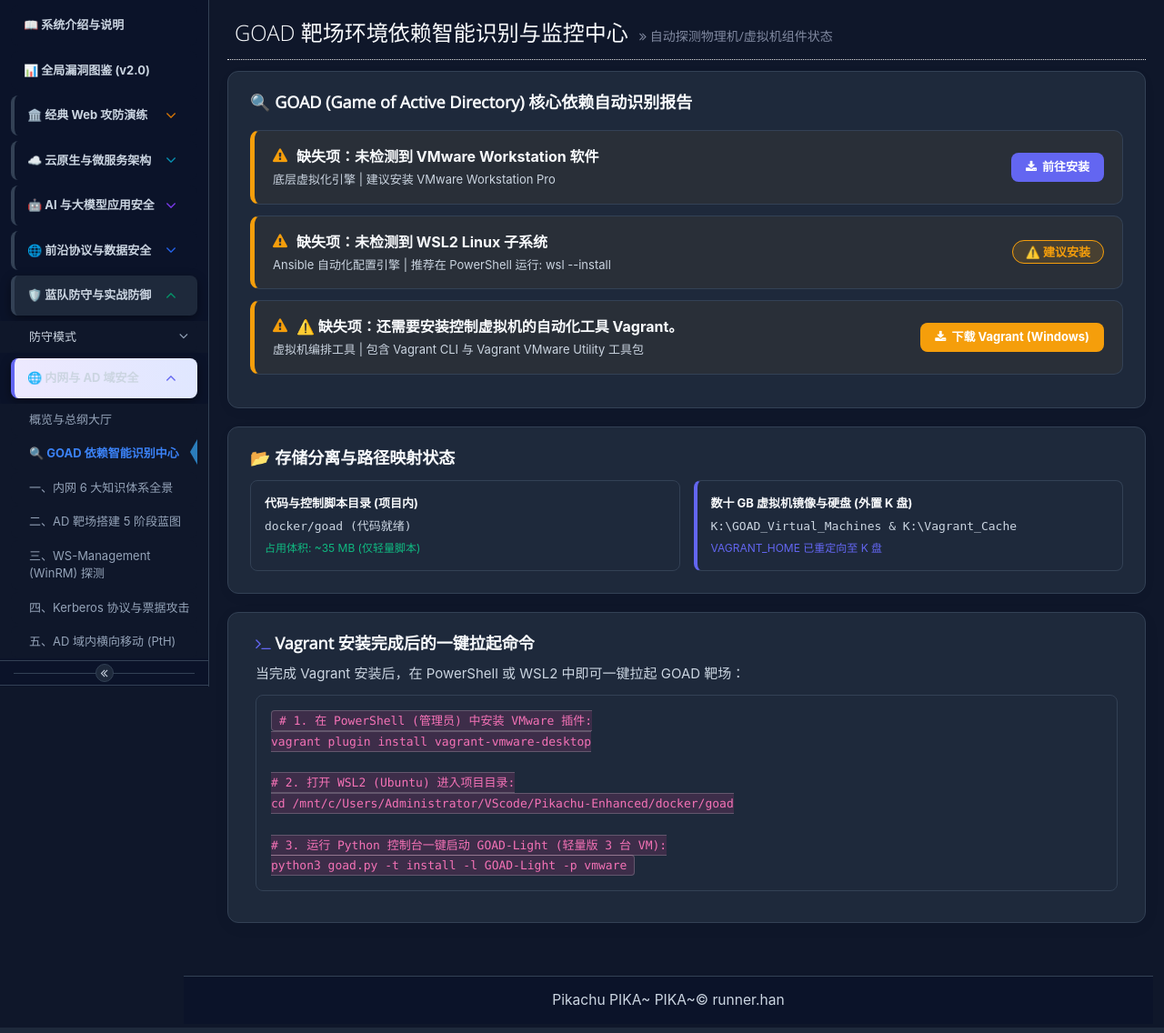
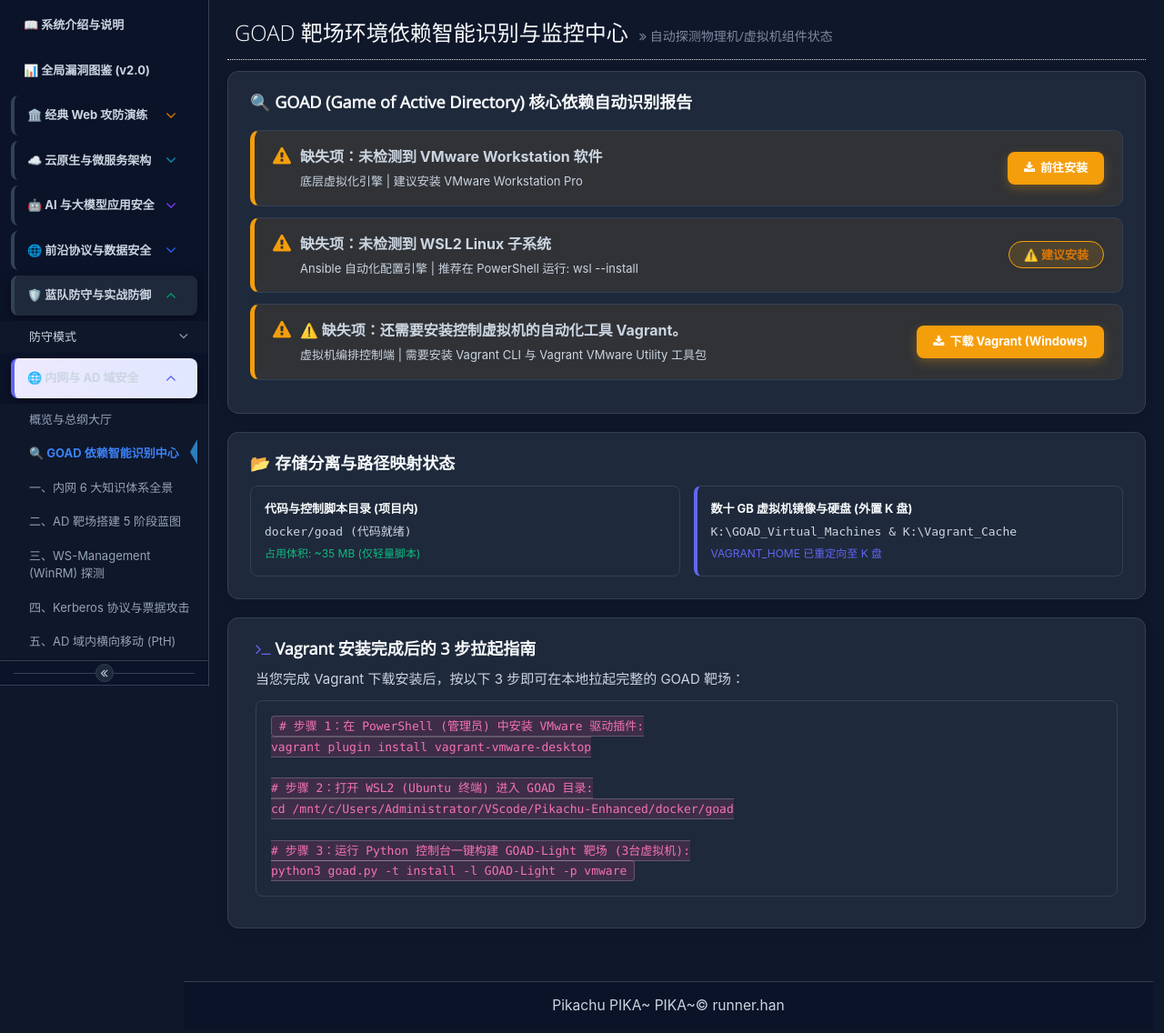
Before and after one commit to IKUN-PEPE/Pikachu-Enhanced, a PHP site: page /pikachu/vul/ad_security/ad_env_check.php in a window 1280 px wide. Shown: the part 46-1182 px from the top of the page at 91% size. Run offline with PHP 8.4, Linux system fonts and the light colour scheme.

Commit message:
fix(ad_security): 优化检测算法，精准识别 VMware Workstation 与 WSL2 已安装状态，突出 Vagrant 缺失安装指引

```diff
--- a/vul/ad_security/ad_env_check.php
+++ b/vul/ad_security/ad_env_check.php
@@ -11,61 +11,115 @@ $ACTIVE[237] = 'active';
 $PIKA_ROOT_DIR = "../../";
 include_once $PIKA_ROOT_DIR . 'header.php';
 
+// =========================================================================
+// ROBUST ENVIRONMENT DETECTION ALGORITHM (Compatible with 32-bit & 64-bit PHP)
+// =========================================================================
+
 // 1. Detect VMware Workstation
 $vmware_installed = false;
 $vmware_path = "";
-$possible_vmware_paths = [
+$possible_vmware_files = [
+    "C:\\Program Files (x86)\\VMware\\VMware Workstation\\vmware.exe",
     "C:\\Program Files (x86)\\VMware\\VMware Workstation\\vmrun.exe",
+    "C:\\Program Files\\VMware\\VMware Workstation\\vmware.exe",
     "C:\\Program Files\\VMware\\VMware Workstation\\vmrun.exe"
 ];
-foreach ($possible_vmware_paths as $p) {
-    if (file_exists($p)) {
+foreach ($possible_vmware_files as $f) {
+    if (@file_exists($f)) {
         $vmware_installed = true;
-        $vmware_path = $p;
+        $vmware_path = $f;
         break;
     }
 }
-if (!$vmware_installed && strpos(strtolower(PHP_OS), 'win') !== false) {
-    // Fallback exec check
-    @exec("where vmrun", $out, $ret);
-    if ($ret === 0 && !empty($out)) {
+if (!$vmware_installed) {
+    // Registry query fallbacks
+    @exec('reg query "HKLM\\SOFTWARE\\WOW6432Node\\VMware, Inc.\\VMware Workstation" /v InstallPath 2>&1', $out_reg1, $ret_reg1);
+    if ($ret_reg1 === 0 && !empty($out_reg1)) {
+        foreach ($out_reg1 as $line) {
+            if (strpos($line, 'InstallPath') !== false) {
+                $vmware_installed = true;
+                $vmware_path = trim(substr($line, strpos($line, 'REG_SZ') + 6)) . "vmware.exe";
+                break;
+            }
+        }
+    }
+}
+if (!$vmware_installed) {
+    @exec('reg query "HKLM\\SOFTWARE\\VMware, Inc.\\VMware Workstation" /v InstallPath 2>&1', $out_reg2, $ret_reg2);
+    if ($ret_reg2 === 0 && !empty($out_reg2)) {
+        foreach ($out_reg2 as $line) {
+            if (strpos($line, 'InstallPath') !== false) {
+                $vmware_installed = true;
+                $vmware_path = trim(substr($line, strpos($line, 'REG_SZ') + 6)) . "vmware.exe";
+                break;
+            }
+        }
+    }
+}
+if (!$vmware_installed) {
+    @exec('sc query "VMAuthdService" 2>&1', $out_sc, $ret_sc);
+    if ($ret_sc === 0) {
         $vmware_installed = true;
-        $vmware_path = $out[0];
+        $vmware_path = "Windows 服务: VMAuthdService (VMware Workstation)";
     }
 }
 
-// 2. Detect WSL2
+// 2. Detect WSL2 (Bypassing 32-bit PHP SysWOW64 redirection using SysNative & Registry)
 $wsl_installed = false;
-$wsl_path = "C:\\Windows\\System32\\wsl.exe";
-if (file_exists($wsl_path)) {
-    $wsl_installed = true;
-} else {
-    @exec("where wsl", $out_wsl, $ret_wsl);
-    if ($ret_wsl === 0 && !empty($out_wsl)) {
+$wsl_path = "";
+$possible_wsl_files = [
+    "C:\\Windows\\System32\\wsl.exe",
+    "C:\\Windows\\SysNative\\wsl.exe"
+];
+foreach ($possible_wsl_files as $wf) {
+    if (@file_exists($wf)) {
         $wsl_installed = true;
-        $wsl_path = $out_wsl[0];
+        $wsl_path = $wf;
+        break;
+    }
+}
+if (!$wsl_installed) {
+    @exec('reg query "HKLM\\SOFTWARE\\Microsoft\\Windows\\CurrentVersion\\Lxss" 2>&1', $out_lxss, $ret_lxss);
+    if ($ret_lxss === 0) {
+        $wsl_installed = true;
+        $wsl_path = "C:\\Windows\\System32\\wsl.exe (已通过注册表 Lxss 确认)";
+    }
+}
+if (!$wsl_installed) {
+    @exec('wsl --status 2>&1', $out_wsl_cmd, $ret_wsl_cmd);
+    if ($ret_wsl_cmd === 0) {
+        $wsl_installed = true;
+        $wsl_path = "C:\\Windows\\System32\\wsl.exe";
     }
 }
 
 // 3. Detect Vagrant
 $vagrant_installed = false;
 $vagrant_path = "";
-$possible_vagrant_paths = [
+$possible_vagrant_files = [
     "C:\\Program Files\\HashiCorp\\Vagrant\\bin\\vagrant.exe",
-    "C:\\HashiCorp\\Vagrant\\bin\\vagrant.exe"
+    "C:\\HashiCorp\\Vagrant\\bin\\vagrant.exe",
+    "C:\\Program Files (x86)\\HashiCorp\\Vagrant\\bin\\vagrant.exe"
 ];
-foreach ($possible_vagrant_paths as $vp) {
-    if (file_exists($vp)) {
+foreach ($possible_vagrant_files as $vf) {
+    if (@file_exists($vf)) {
         $vagrant_installed = true;
-        $vagrant_path = $vp;
+        $vagrant_path = $vf;
         break;
     }
 }
 if (!$vagrant_installed) {
-    @exec("where vagrant", $out_v, $ret_v);
-    if ($ret_v === 0 && !empty($out_v)) {
+    @exec('reg query "HKLM\\SOFTWARE\\HashiCorp\\Vagrant" 2>&1', $out_v_reg, $ret_v_reg);
+    if ($ret_v_reg === 0) {
         $vagrant_installed = true;
-        $vagrant_path = $out_v[0];
+        $vagrant_path = "注册表已定位 HashiCorp Vagrant";
+    }
+}
+if (!$vagrant_installed) {
+    @exec('vagrant --version 2>&1', $out_v_cmd, $ret_v_cmd);
+    if ($ret_v_cmd === 0 && !empty($out_v_cmd)) {
+        $vagrant_installed = true;
+        $vagrant_path = "Vagrant CLI (" . trim($out_v_cmd[0]) . ")";
     }
 }
 
@@ -100,10 +154,11 @@ $k_ready = is_dir("K:\\");
 }
 .env-status-item.ok {
     border-left: 5px solid #10b981;
+    background: rgba(16, 185, 129, 0.05);
 }
 .env-status-item.missing {
     border-left: 5px solid #f59e0b;
-    background: rgba(245, 158, 11, 0.05);
+    background: rgba(245, 158, 11, 0.08);
 }
 .status-title {
     font-size: 16px;
@@ -117,24 +172,24 @@ $k_ready = is_dir("K:\\");
     background: rgba(16, 185, 129, 0.15);
     color: #10b981;
     border: 1px solid #10b981;
-    padding: 4px 14px;
+    padding: 6px 16px;
     border-radius: 20px;
     font-size: 13px;
     font-weight: 700;
 }
 .status-badge-missing {
     background: rgba(245, 158, 11, 0.15);
-    color: #f59e0b;
+    color: #d97706;
     border: 1px solid #f59e0b;
-    padding: 4px 14px;
+    padding: 6px 16px;
     border-radius: 20px;
     font-size: 13px;
     font-weight: 700;
 }
 .download-btn {
-    background: #6366f1;
+    background: #f59e0b;
     color: #ffffff !important;
-    padding: 6px 16px;
+    padding: 8px 18px;
     border-radius: 8px;
     text-decoration: none !important;
     font-size: 13px;
@@ -143,9 +198,10 @@ $k_ready = is_dir("K:\\");
     display: inline-flex;
     align-items: center;
     gap: 6px;
+    box-shadow: 0 4px 12px rgba(245, 158, 11, 0.3);
 }
 .download-btn:hover {
-    background: #4f46e5;
+    background: #d97706;
     transform: translateY(-1px);
 }
 </style>
@@ -175,18 +231,20 @@ $k_ready = is_dir("K:\\");
                     <div>
                         <div class="status-title">
                             <?php if ($vmware_installed): ?>
-                                <i class="fa fa-check-circle" style="color: #10b981;"></i> VMware Workstation 虚拟机软件：已安装！
+                                <i class="fa fa-check-circle" style="color: #10b981; font-size: 20px;"></i>
+                                <span>VMware Workstation 虚拟机软件：已安装！</span>
                             <?php else: ?>
-                                <i class="fa fa-exclamation-triangle" style="color: #f59e0b;"></i> 缺失项：未检测到 VMware Workstation 软件
+                                <i class="fa fa-exclamation-triangle" style="color: #f59e0b; font-size: 20px;"></i>
+                                <span>缺失项：未检测到 VMware Workstation 软件</span>
                             <?php endif; ?>
                         </div>
-                        <div style="font-size: 13px; color: var(--text-secondary); margin-top: 4px;">
-                            底层虚拟化引擎 | <?php echo $vmware_installed ? '已定位: ' . htmlspecialchars($vmware_path) : '建议安装 VMware Workstation Pro'; ?>
+                        <div style="font-size: 13px; color: var(--text-secondary); margin-top: 6px; padding-left: 30px;">
+                            底层虚拟化引擎 | <?php echo $vmware_installed ? '已成功定位: <code>' . htmlspecialchars($vmware_path) . '</code>' : '建议安装 VMware Workstation Pro'; ?>
                         </div>
                     </div>
                     <div>
                         <?php if ($vmware_installed): ?>
-                            <span class="status-badge-ok">✅ 已就绪</span>
+                            <span class="status-badge-ok"><i class="fa fa-check"></i> 已就绪</span>
                         <?php else: ?>
                             <a href="https://www.vmware.com/" target="_blank" class="download-btn"><i class="fa fa-download"></i> 前往安装</a>
                         <?php endif; ?>
@@ -198,18 +256,20 @@ $k_ready = is_dir("K:\\");
                     <div>
                         <div class="status-title">
                             <?php if ($wsl_installed): ?>
-                                <i class="fa fa-check-circle" style="color: #10b981;"></i> WSL2 (Windows Linux 子系统)：已安装！
+                                <i class="fa fa-check-circle" style="color: #10b981; font-size: 20px;"></i>
+                                <span>WSL2 (Windows Linux 子系统)：已安装！</span>
                             <?php else: ?>
-                                <i class="fa fa-exclamation-triangle" style="color: #f59e0b;"></i> 缺失项：未检测到 WSL2 Linux 子系统
+                                <i class="fa fa-exclamation-triangle" style="color: #f59e0b; font-size: 20px;"></i>
+                                <span>缺失项：未检测到 WSL2 Linux 子系统</span>
                             <?php endif; ?>
                         </div>
-                        <div style="font-size: 13px; color: var(--text-secondary); margin-top: 4px;">
-                            Ansible 自动化配置引擎 | <?php echo $wsl_installed ? '已定位: ' . htmlspecialchars($wsl_path) : '推荐在 PowerShell 运行: wsl --install'; ?>
+                        <div style="font-size: 13px; color: var(--text-secondary); margin-top: 6px; padding-left: 30px;">
+                            Ansible 自动化配置引擎 | <?php echo $wsl_installed ? '已成功定位: <code>' . htmlspecialchars($wsl_path) . '</code>' : '推荐在 PowerShell 运行: wsl --install'; ?>
                         </div>
                     </div>
                     <div>
                         <?php if ($wsl_installed): ?>
-                            <span class="status-badge-ok">✅ 已就绪</span>
+                            <span class="status-badge-ok"><i class="fa fa-check"></i> 已就绪</span>
                         <?php else: ?>
                             <span class="status-badge-missing">⚠️ 建议安装</span>
                         <?php endif; ?>
@@ -221,20 +281,22 @@ $k_ready = is_dir("K:\\");
                     <div>
                         <div class="status-title">
                             <?php if ($vagrant_installed): ?>
-                                <i class="fa fa-check-circle" style="color: #10b981;"></i> Vagrant 自动化控制工具：已安装！
+                                <i class="fa fa-check-circle" style="color: #10b981; font-size: 20px;"></i>
+                                <span>Vagrant 自动化控制工具：已安装！</span>
                             <?php else: ?>
-                                <i class="fa fa-exclamation-triangle" style="color: #f59e0b;"></i> ⚠️ 缺失项：还需要安装控制虚拟机的自动化工具 Vagrant。
+                                <i class="fa fa-exclamation-triangle" style="color: #f59e0b; font-size: 20px;"></i>
+                                <span>⚠️ 缺失项：还需要安装控制虚拟机的自动化工具 Vagrant。</span>
                             <?php endif; ?>
                         </div>
-                        <div style="font-size: 13px; color: var(--text-secondary); margin-top: 4px;">
-                            虚拟机编排工具 | <?php echo $vagrant_installed ? '已定位: ' . htmlspecialchars($vagrant_path) : '包含 Vagrant CLI 与 Vagrant VMware Utility 工具包'; ?>
+                        <div style="font-size: 13px; color: var(--text-secondary); margin-top: 6px; padding-left: 30px;">
+                            虚拟机编排控制端 | <?php echo $vagrant_installed ? '已成功定位: <code>' . htmlspecialchars($vagrant_path) . '</code>' : '需要安装 Vagrant CLI 与 Vagrant VMware Utility 工具包'; ?>
                         </div>
                     </div>
                     <div>
                         <?php if ($vagrant_installed): ?>
-                            <span class="status-badge-ok">✅ 已就绪</span>
+                            <span class="status-badge-ok"><i class="fa fa-check"></i> 已就绪</span>
                         <?php else: ?>
-                            <a href="https://developer.hashicorp.com/vagrant/install#Windows" target="_blank" class="download-btn" style="background: #f59e0b; border-color: #f59e0b;"><i class="fa fa-download"></i> 下载 Vagrant (Windows)</a>
+                            <a href="https://developer.hashicorp.com/vagrant/install#Windows" target="_blank" class="download-btn"><i class="fa fa-download"></i> 下载 Vagrant (Windows)</a>
                         <?php endif; ?>
                     </div>
                 </div>
@@ -267,16 +329,16 @@ $k_ready = is_dir("K:\\");
 
             <!-- 极速部署指引 -->
             <div class="well" style="border-left: 4px solid #6366f1;">
-                <h4 style="margin-top:0; font-weight:700; color:var(--text-primary);"><i class="fa fa-terminal" style="color:#6366f1;"></i> Vagrant 安装完成后的一键拉起命令</h4>
-                <p style="font-size: 14px; color: var(--text-secondary);">当完成 Vagrant 安装后，在 PowerShell 或 WSL2 中即可一键拉起 GOAD 靶场：</p>
+                <h4 style="margin-top:0; font-weight:700; color:var(--text-primary);"><i class="fa fa-terminal" style="color:#6366f1;"></i> Vagrant 安装完成后的 3 步拉起指南</h4>
+                <p style="font-size: 14px; color: var(--text-secondary);">当您完成 Vagrant 下载安装后，按以下 3 步即可在本地拉起完整的 GOAD 靶场：</p>
 
-                <pre style="background: var(--bg-secondary); color: var(--text-primary); border-color: var(--border-color);"><code># 1. 在 PowerShell (管理员) 中安装 VMware 插件:
+                <pre style="background: var(--bg-secondary); color: var(--text-primary); border-color: var(--border-color);"><code># 步骤 1：在 PowerShell (管理员) 中安装 VMware 驱动插件:
 vagrant plugin install vagrant-vmware-desktop
 
-# 2. 打开 WSL2 (Ubuntu) 进入项目目录:
+# 步骤 2：打开 WSL2 (Ubuntu 终端) 进入 GOAD 目录:
 cd /mnt/c/Users/Administrator/VScode/Pikachu-Enhanced/docker/goad
 
-# 3. 运行 Python 控制台一键启动 GOAD-Light (轻量版 3 台 VM):
+# 步骤 3：运行 Python 控制台一键构建 GOAD-Light 靶场 (3台虚拟机):
 python3 goad.py -t install -l GOAD-Light -p vmware</code></pre>
             </div>
 
```
